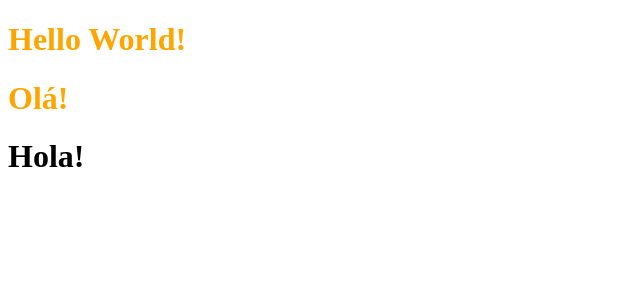
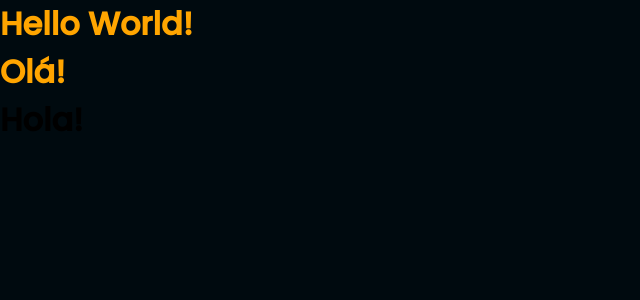
Before and after one commit to cah90/foodexplorer-frontend, a React (Vite) app: page / in a window 1280 px wide. Shown: the top 300 px of the page, without its empty margins (0-640 px from the left). Built offline with nearby package versions, Linux system fonts and the light colour scheme.

Commit message:
feat: added theme, global file included favicon

```diff
--- a/index.html
+++ b/index.html
@@ -1,8 +1,14 @@
 <!DOCTYPE html>
 <html lang="en">
 	<head>
+		<link rel="preconnect" href="https://fonts.googleapis.com" />
+		<link rel="preconnect" href="https://fonts.gstatic.com" crossorigin />
 		<meta charset="UTF-8" />
-		<link rel="icon" type="image/svg+xml" href="/vite.svg" />
+		<link rel="icon" type="image/png" href="/public/icon.png" />
+		<link
+			href="https://fonts.googleapis.com/css2?family=Poppins:wght@100;200;300;400;500&family=Roboto:wght@100;400;700&display=swap"
+			rel="stylesheet"
+		/>
 		<meta name="viewport" content="width=device-width, initial-scale=1.0" />
 		<title>Food Explorer</title>
 	</head>
--- a/src/main.jsx
+++ b/src/main.jsx
@@ -1,9 +1,17 @@
 import React from "react"
 import ReactDOM from "react-dom/client"
+import { ThemeProvider } from "styled-components"
+
+import theme from "./styles/theme"
+import GlobalStyles from "./styles/global"
+
 import { SignIn } from "./pages/SignIn"
 
 ReactDOM.createRoot(document.getElementById("root")).render(
 	<React.StrictMode>
-		<SignIn />
+		<ThemeProvider theme={theme}>
+			<GlobalStyles />
+			<SignIn />
+		</ThemeProvider>
 	</React.StrictMode>
 )
--- /dev/null
+++ b/src/styles/global.js
@@ -0,0 +1,45 @@
+import { createGlobalStyle } from "styled-components"
+
+export default createGlobalStyle`
+
+* {
+  margin: 0;
+  padding: 0;
+  box-sizing: border-box;
+}
+
+:root {
+  font-size: 62.5%;
+
+  --ff-poppins: "Poppins", sans-serif;
+  --ff-roboto: "Roboto", sans-serif;
+}
+
+body {
+  background-color: ${({ theme }) => theme.COLORS.DARK_400};
+
+  font-size: 1.6rem;
+  font-family: var(--ff-poppins);
+
+  -webkit-font-smoothing: antialiased;
+}
+
+a {
+  text-decoration: none;
+}
+
+button, a {
+  cursor: pointer;
+  transition: filter 0.2s;
+}
+
+button:hover, a:hover {
+  filter: brightness(0.9);
+}
+
+
+
+
+
+
+`
--- a/src/styles/theme.js
+++ b/src/styles/theme.js
@@ -0,0 +1,35 @@
+export default {
+	COLORS: {
+		LIGHT_100: "#FFF",
+		LIGHT_200: "#FFFAF1",
+		LIGHT_300: "#E1E1E6",
+		LIGHT_400: "#C4C4CC",
+		LIGHT_500: "#7C7C8A",
+		LIGHT_600: "#76797B",
+		LIGHT_700: "#4D585E",
+
+		DARK_100: "#000405",
+		DARK_200: "#00070A",
+		DARK_300: "#000204",
+		DARK_400: "#000A0F",
+		DARK_500: "#000C12",
+		DARK_600: "#00111A",
+		DARK_700: "#001119",
+		DARK_800: "#0D161B",
+		DARK_900: "#0D1D25",
+		DARK_1000: "#192227",
+
+		TOMATO_100: "#750310",
+		TOMATO_200: "#92000E",
+		TOMATO_300: "#AB222E",
+		TOMATO_400: "#AB4D55",
+
+		CARROT_100: "#FBA94C",
+
+		MINT_100: "#04D361",
+
+		CAKE_200: "#82F3FF",
+
+		CAKE_100: "#065E7C",
+	},
+}
```
Also changed, not shown: public/icon.png (added).
